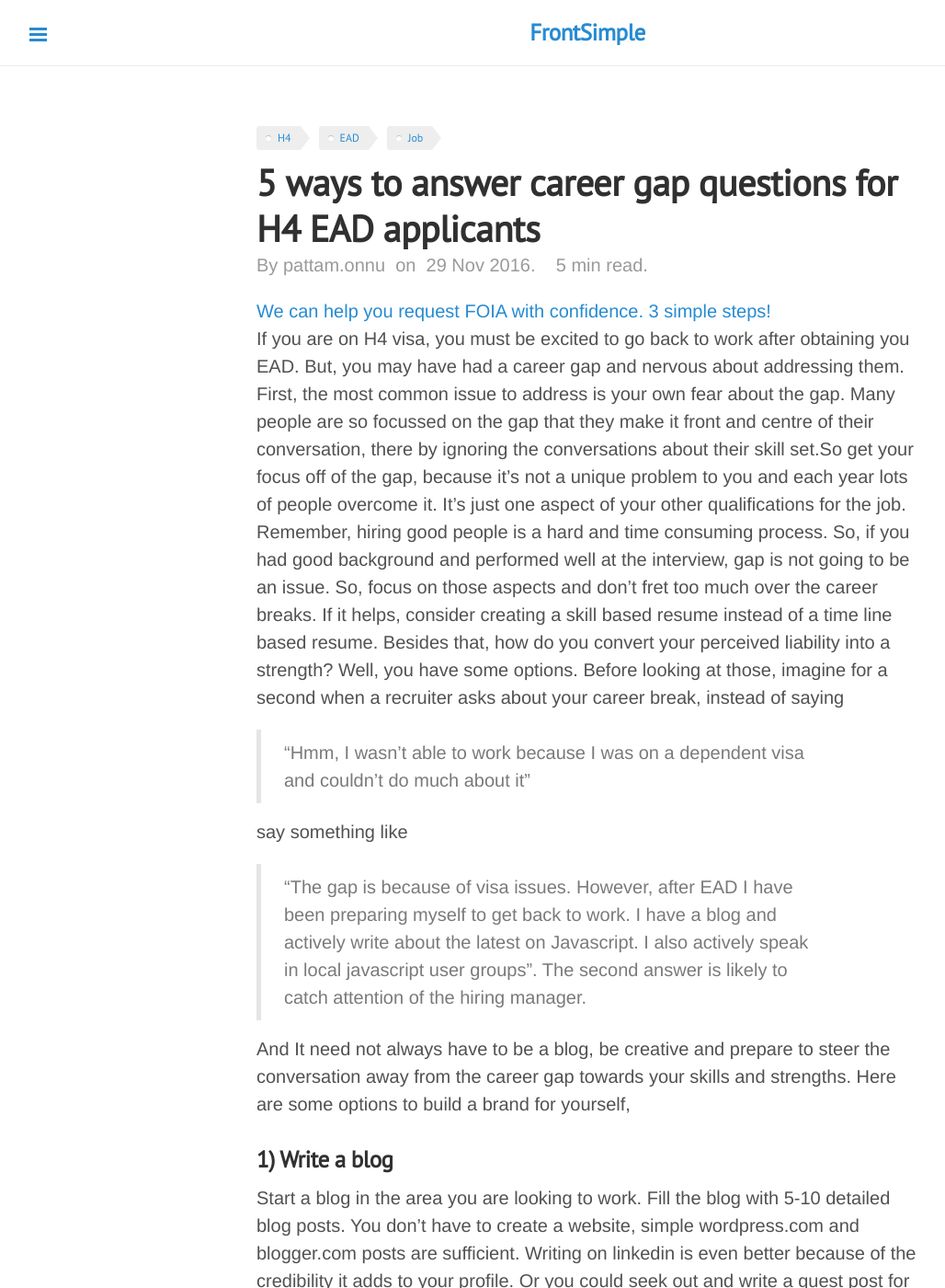
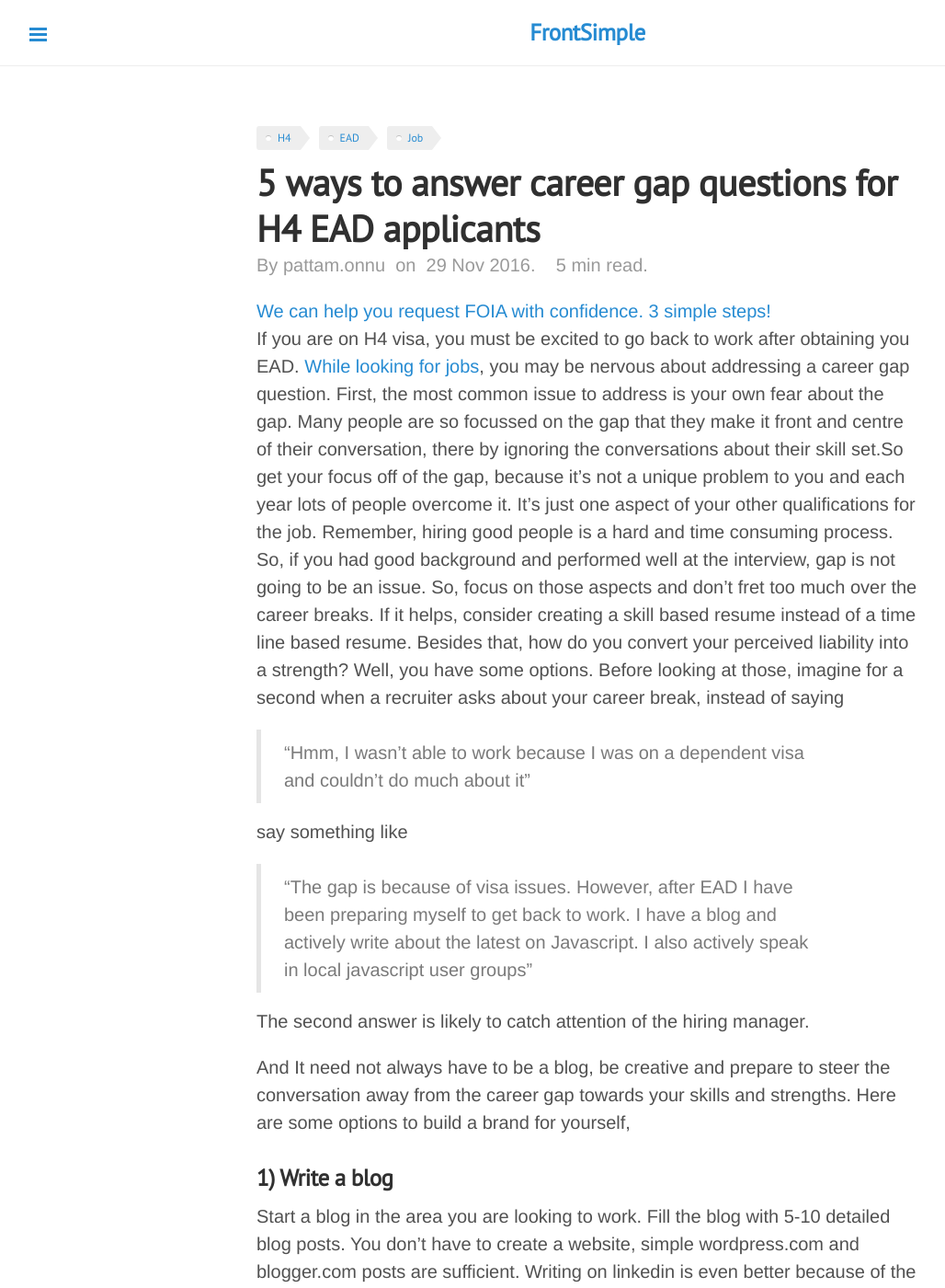
Before and after one commit to gitforwork2/gitforwork.github.io, a Jekyll site: the page built from _posts/2016-11-29-5-ways-to-answer-career-gaps-questions-for-H4-EAD-applicants.md, in a window 1280 px wide and 1400 px high. Shown: the whole window at 92% size, without its empty margins (1-1029 px from the left). Built offline with Jekyll 4.4.1, drawn with Linux system fonts in a browser that asks for light colours; comment, search, counter and statistics services are not loaded.

Commit message:
Update 2016-11-29-5-ways-to-answer-career-gaps-questions-for-H4-EAD-applicants.md

```diff
--- a/_posts/2016-11-29-5-ways-to-answer-career-gaps-questions-for-H4-EAD-applicants.md
+++ b/_posts/2016-11-29-5-ways-to-answer-career-gaps-questions-for-H4-EAD-applicants.md
@@ -6,7 +6,7 @@ tags: H4 EAD Job
 comments: true
 description: Address questions about career gaps for H4 EAD applicants
 ---
-If you are on H4 visa, you must be excited to go back to work after obtaining you EAD. But, you may have had a career gap and nervous about addressing them.
+If you are on H4 visa, you must be excited to go back to work after obtaining you EAD. [While looking for jobs](/7-alternative-job-search-options-for-h4-ead-applicants/), you may be nervous about addressing a career gap question.
 First, the most common issue to address is your own fear about the gap. Many people are so focussed on the gap that they make it front and centre of their conversation, there by ignoring the  conversations about their skill set.So get your focus off of the gap, because it's not a unique problem to you and each year lots of people overcome it. It's just one aspect of your other qualifications for the job. Remember, hiring good people is a hard and time consuming process. So, if you had good background and performed well at the interview, gap is not going to be an issue. So, focus on those aspects and don't fret too much over the career breaks. If it helps, consider creating a skill based resume instead of a time line based resume.
 Besides that, how do you convert your perceived liability into a strength? Well, you have some options.
 Before looking at those, imagine for a second when a recruiter asks about your career break, instead of saying
@@ -16,8 +16,9 @@ Before looking at those, imagine for a second when a recruiter asks about your c
 say something like
 
 > "The gap is because of visa issues. However, after EAD I have been preparing myself to get back to work. I have a blog and actively
-> write about the latest on Javascript. I also actively speak in local javascript user groups".
-   The second answer is likely to catch attention of the hiring manager.
+> write about the latest on Javascript. I also actively speak in local javascript user groups"
+
+The second answer is likely to catch attention of the hiring manager.
 
 And It need not always have to be a blog, be creative and prepare to steer the conversation away from the career gap towards your skills and strengths.
 Here are some options to build a brand for yourself,
```
